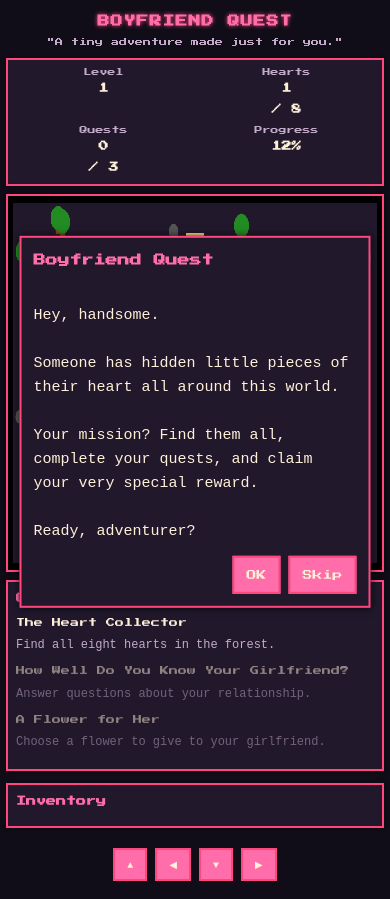
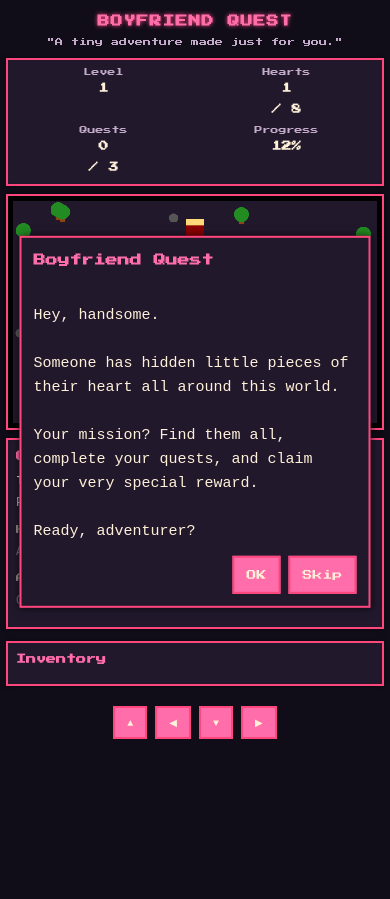
Before and after one commit to anya0001/boyfriend-quest, a website: page index.html in a window 390 px wide. After the commit the page ends 844 px from the top, so only its background shows below. Drawn offline with Linux system fonts and the light colour scheme.

Commit message:
Keep compiled CSS aligned with responsive SCSS

```diff
--- a/css/main.css
+++ b/css/main.css
@@ -13,7 +13,7 @@
   --success: #8fe3b0;
 }
 * { margin: 0; padding: 0; box-sizing: border-box; }
-html, body { min-height: 100%; background: var(--bg); color: var(--cream); font-family: 'Press Start 2P', 'Courier New', monospace; }
+html, body { min-height: 100%; overflow-x: hidden; overflow-y: auto; background: var(--bg); color: var(--cream); font-family: 'Press Start 2P', 'Courier New', monospace; }
 body { display: flex; flex-direction: column; align-items: center; justify-content: flex-start; min-height: 100vh; padding: 8px; }
 button { font: inherit; cursor: pointer; }
 button:focus-visible { outline: 2px solid var(--gold); outline-offset: 3px; }
@@ -74,7 +74,7 @@ button:focus-visible { outline: 2px solid var(--gold); outline-offset: 3px; }
 @media (max-width: 480px) {
   .game-title { font-size: 12px; }
   .game-subtitle { font-size: 8px; }
-  .game-area { aspect-ratio: 1 / 1; }
+  .game-area { aspect-ratio: 8 / 5; }
   .quest-log h3, .inventory h3 { font-size: 10px; }
   .dialogue-box, .modal { padding: 12px; }
 }
```
